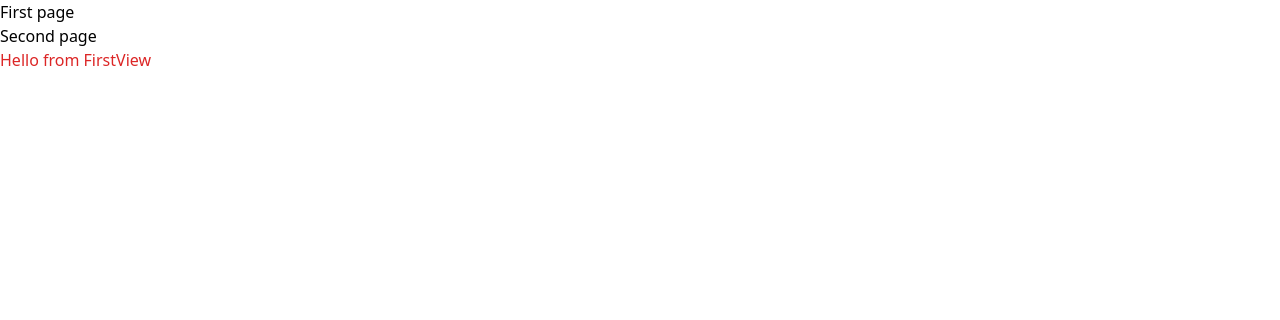
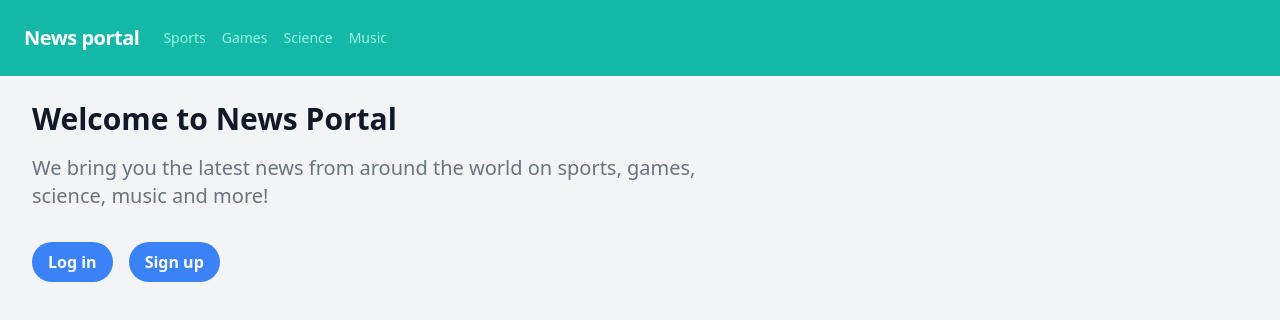
Before and after one commit to proveeder/vue3-learner, a Vue app: page / in a window 1280 px wide. Shown: the top 320 px of the page. Built offline with nearby package versions, Linux system fonts and the light colour scheme.

Commit message:
frontpage

```diff
--- a/src/App.vue
+++ b/src/App.vue
@@ -1,22 +1,33 @@
 <script setup>
-import { RouterLink, RouterView } from 'vue-router'
+import { RouterLink, RouterView } from "vue-router";
 </script>
 
 <template>
-  <!-- Content that will be displayed app-wide -->
-  <header>
-    <div class="wrapper">
-      <nav>
-        <RouterLink to="/">First page</RouterLink>
-        <br>
-        <RouterLink to="/second">Second page</RouterLink>
-      </nav>
+  <nav class="flex items-center justify-between flex-wrap bg-teal-500 p-6">
+    <div class="flex items-center flex-shrink-0 text-white mr-6">
+      <span class="font-semibold text-xl tracking-tight">
+        <RouterLink to="/">News portal</RouterLink>
+      </span>
     </div>
-  </header>
+    <div class="w-full block flex-grow lg:flex lg:items-center lg:w-auto">
+      <div class="text-sm lg:flex-grow">
+        <a href="#" class="block mt-4 lg:inline-block lg:mt-0 text-teal-200 hover:text-white mr-4">
+          Sports
+        </a>
+        <a href="#" class="block mt-4 lg:inline-block lg:mt-0 text-teal-200 hover:text-white mr-4">
+          Games
+        </a>
+        <a href="#" class="block mt-4 lg:inline-block lg:mt-0 text-teal-200 hover:text-white mr-4">
+          Science
+        </a>
+        <a href="#" class="block mt-4 lg:inline-block lg:mt-0 text-teal-200 hover:text-white">
+          Music
+        </a>
+      </div>
+    </div>
+  </nav>
 
-  <!-- This displays content for current page -->
   <RouterView />
 </template>
 
-<style scoped>
-</style>
+<style scoped></style>
--- a/src/router/index.js
+++ b/src/router/index.js
@@ -1,23 +1,23 @@
-import { createRouter, createWebHistory } from 'vue-router'
-import FirstView from '../views/FirstView.vue'
+import { createRouter, createWebHistory } from "vue-router";
+import FrontView from "../views/FrontView.vue";
 
 const router = createRouter({
   history: createWebHistory(import.meta.env.BASE_URL),
   routes: [
     {
-      path: '/',
-      name: 'home',
-      component: FirstView
+      path: "/",
+      name: "frontpage",
+      component: FrontView,
     },
     {
-      path: '/second',
-      name: 'second',
+      path: "/second",
+      name: "second",
       // route level code-splitting
       // this generates a separate chunk (About.[hash].js) for this route
       // which is lazy-loaded when the route is visited.
-      component: () => import('../views/SecondView.vue')
-    }
-  ]
+      component: () => import("../views/SecondView.vue"),
+    },
+  ],
 })
 
 export default router
--- a/src/views/FirstView.vue
+++ /dev/null
@@ -1,9 +0,0 @@
-<script setup>
-import DisplayMsgComponent from '../components/DisplayMsgComponent.vue'
-</script>
-
-<template>
-  <main>
-    <DisplayMsgComponent msg="Hello from FirstView" />
-  </main>
-</template>
--- /dev/null
+++ b/src/views/FrontView.vue
@@ -0,0 +1,20 @@
+<template>
+  <div class="bg-gray-100 h-screen">
+    <div class="max-w-7xl mx-auto py-6 px-4 sm:px-6 lg:px-8">
+      <h1 class="text-3xl font-bold leading-tight text-gray-900 mb-4">
+        Welcome to News Portal
+      </h1>
+      <p class="max-w-2xl text-xl text-gray-500 mb-8">
+        We bring you the latest news from around the world on sports, games, science, music and more!
+      </p>
+      <div class="space-x-4">
+        <button class="bg-blue-500 hover:bg-blue-700 text-white font-bold py-2 px-4 rounded-full focus:outline-none focus:shadow-outline-blue">
+          Log in
+        </button>
+        <button class="bg-blue-500 hover:bg-blue-700 text-white font-bold py-2 px-4 rounded-full focus:outline-none focus:shadow-outline-blue">
+          Sign up
+        </button>
+      </div>
+    </div>
+  </div>
+</template>
```
